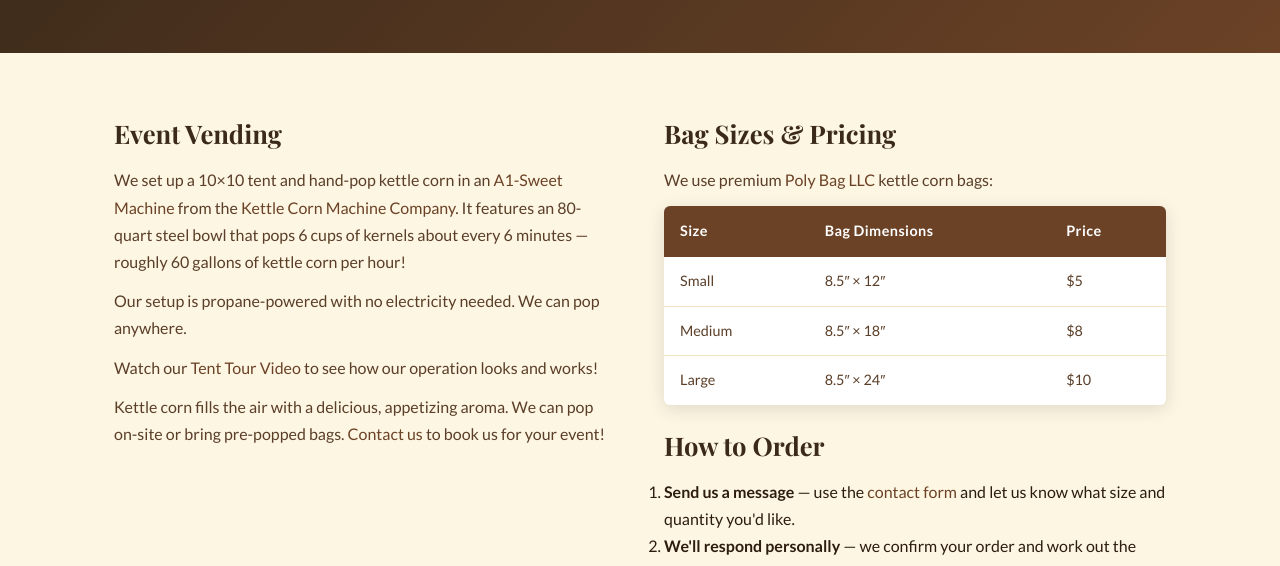
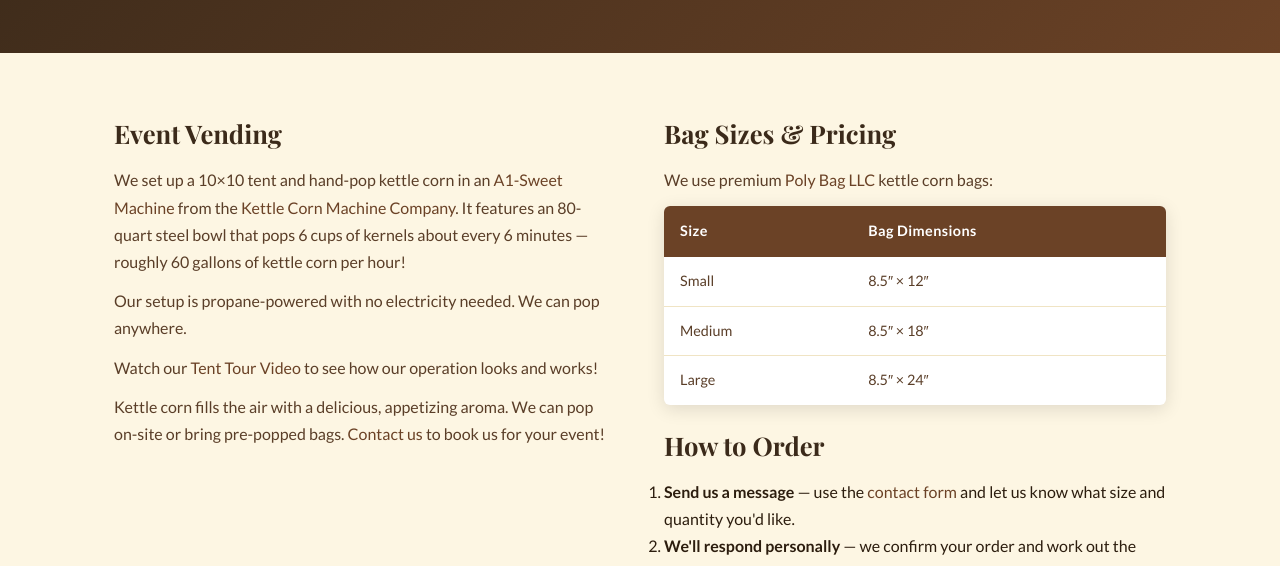
Before and after one commit to jofusmichael80-glitch/mikjaw-kettle-corn, a website: page kettlecorn.html in a window 1280 px wide. Shown: the part 225-791 px from the top of the page. Drawn offline with nearby package versions, Linux system fonts and the light colour scheme.

Commit message:
remove pricing data

```diff
--- a/kettlecorn.html
+++ b/kettlecorn.html
@@ -51,11 +51,11 @@
           <h2>Bag Sizes &amp; Pricing</h2>
           <p>We use premium <a href="https://polybagllc.com/collections/hand-popped-kettle-corn-bags" target="_blank">Poly Bag LLC</a> kettle corn bags:</p>
           <table class="event-table" style="margin-bottom: 1.5rem;">
-            <thead><tr><th>Size</th><th>Bag Dimensions</th><th>Price</th></tr></thead>
+            <thead><tr><th>Size</th><th>Bag Dimensions</th></tr></thead>
             <tbody>
-              <tr><td data-label="Size">Small</td><td data-label="Dimensions">8.5″ × 12″</td><td data-label="Price">$5</td></tr>
-              <tr><td data-label="Size">Medium</td><td data-label="Dimensions">8.5″ × 18″</td><td data-label="Price">$8</td></tr>
-              <tr><td data-label="Size">Large</td><td data-label="Dimensions">8.5″ × 24″</td><td data-label="Price">$10</td></tr>
+              <tr><td data-label="Size">Small</td><td data-label="Dimensions">8.5″ × 12″</td></tr>
+              <tr><td data-label="Size">Medium</td><td data-label="Dimensions">8.5″ × 18″</td></tr>
+              <tr><td data-label="Size">Large</td><td data-label="Dimensions">8.5″ × 24″</td></tr>
             </tbody>
           </table>
           <h2>How to Order</h2>
```
